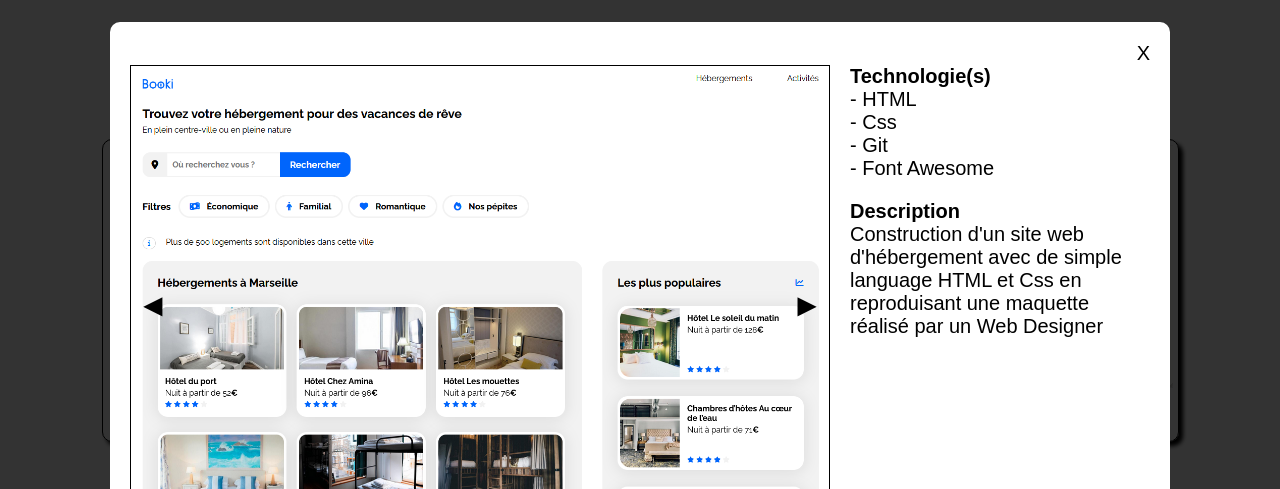
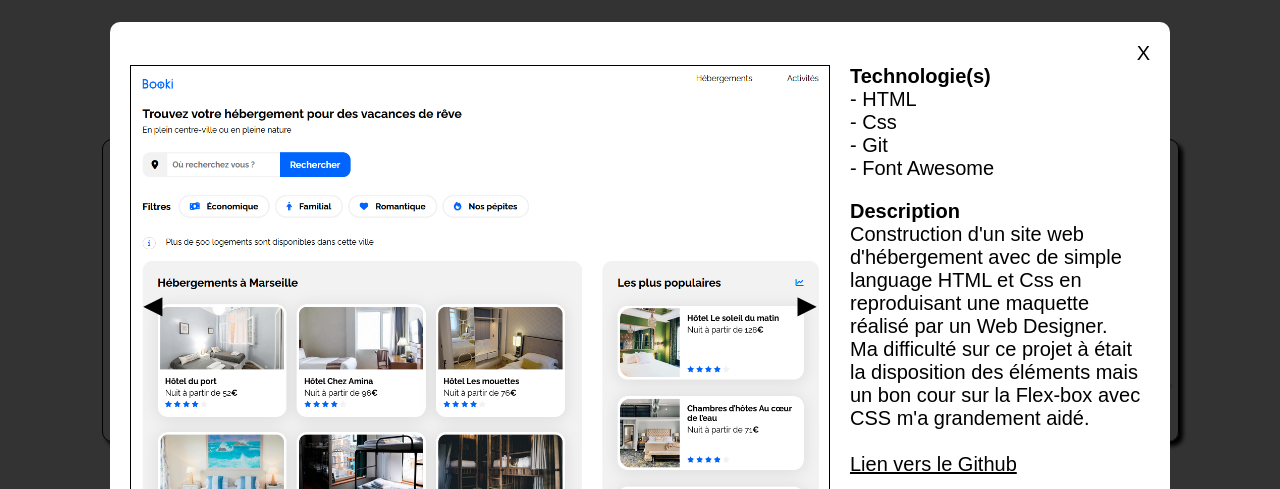
Before and after one commit to Younes-Charguioui/portfolio, a plain HTML site: page index.html in a window 1280 px wide. Both pictures are taken after a click on the item "Booki - site d'hébergement". Shown: the part 1372-1861 px from the top of the page. Drawn offline with Linux system fonts and the light colour scheme.

Commit message:
update modal content
Ajout de lien vers les projets github dans les modal

```diff
--- a/app.js
+++ b/app.js
@@ -4,16 +4,16 @@ let tabImages = []
 let index = 0
 
 const bookiTechno = "- HTML<br>- Css<br>- Git<br>- Font Awesome"
-const bookiDescription = "Construction d'un site web d'hébergement avec de simple language HTML et Css en reproduisant une maquette réalisé par un Web Designer"
+const bookiDescription = "Construction d'un site web d'hébergement avec de simple language HTML et Css en reproduisant une maquette réalisé par un Web Designer.<br> Ma difficulté sur ce projet à était la disposition des éléments mais un bon cour sur la Flex-box avec CSS m'a grandement aidé.<br><br><a href='https://github.com/Younes-Charguioui/booki_website_charguioui_younes'>Lien vers le Github</a>"
 const bookiImages = ["./images/booki/accueil.png","./images/booki/bas-page.png","./images/booki/tablette-acceuil.png","./images/booki/tablette-bas-page.png","./images/booki/mobile-accueil.png","./images/booki/mobile-middle.png","./images/booki/mobile-bas-page.png"]
 const bruelTechno = "- HTML<br>- Css<br>- JavaScript<br>- Postman<br>- Git"
-const bruelDescription = "Amélioration d'un site statique en un site dynamique avec un panel de gestion administrateur pour gérer l'ensemble des opérations possible."
+const bruelDescription = "Amélioration d'un site statique en un site dynamique avec un panel de gestion administrateur pour gérer l'ensemble des opérations possible.<br>Ici le point où j'ai passer le plus de temps est la requete HTTP et l'utilisation des données reçu. Je m'en suis sorti en utilisant la console avec JavaScript pour voir les données traité à chaque manipulation.<br><br><a href='https://github.com/Younes-Charguioui/Portfolio-architecte-sophie-bluel-master'>Lien vers le Github</a>"
 const bruelImages = ["./images/sophie-bruel/accueil.png","./images/sophie-bruel/filtre-portfolio.png","./images/sophie-bruel/page-login.png","./images/sophie-bruel/page-login-error.png","./images/sophie-bruel/admin-acceuil.png","./images/sophie-bruel/admin-gestion-portfolio.png"]
 const carducciTechno = "- Google Lighthouse<br>- Wave Accessibility<br>- SEO Schema.org<br>- JavaScript"
 const carducciDescription = "[SEO] Diagnostic d'un site extremement non performant, avant de procéder à une optimisations sur toutes les images, et chargement pouvant bloquer l'affichage. Sans oublié le reférencement et la correction de la structure du code."
 const carducciImages = ["./images/nina-carducci/accueil.png","./images/nina-carducci/portfolio.png","./images/nina-carducci/audit-no-optimized.png","./images/nina-carducci/audit-optimized.png"]
 const kasaTechno = "- React<br>- Sass"
-const kasaDescription = "Réalisation du Front-End d'un site de location d'hébergement avec React et Sass pour obtenir un site dynamique, performant et super ergonomique."
+const kasaDescription = "Réalisation du Front-End d'un site de location d'hébergement avec React et Sass pour obtenir un site dynamique, performant et super ergonomique.<br><br><a href='https://github.com/Younes-Charguioui/kasa-app-charguioui-younes'>Lien vers le Github</a>"
 const kasaImages = ["./images/kasa/accueil.png","./images/kasa/bas-page.png","./images/kasa/item.png","./images/kasa/item-second.png","./images/kasa/apropos.png","./images/kasa/apropos-colapse.png","./images/kasa/mobile-accueil.png","./images/kasa/mobile-item.png","./images/kasa/mobile-apropos.png"]
 const menumakerTechno = "- Feedly<br>- Trello<br>- Word<br>- Powerpoint"
 const menumakerDescription = "Organisation et gestion de la faisabilité d'un projet de développement d'une application web.<br>Mise en place d'une veille informationnelle avec Feedly.<br>Mise en place de la méthode CRUD pour la gestion de projet."
--- a/style.css
+++ b/style.css
@@ -278,6 +278,13 @@ footer #footer-text {
 	margin-bottom: 20px;
 }
 
+.modal-infos a {
+	text-decoration: underline;
+}
+.modal-infos a:hover {
+	color: #4390ef;
+}
+
 @media (max-width: 1080px){
 	header nav {
 		padding: 0;
```
